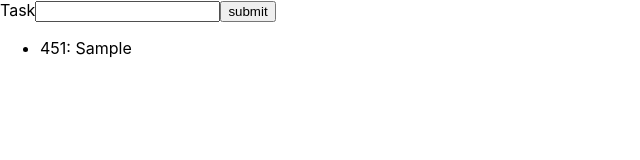
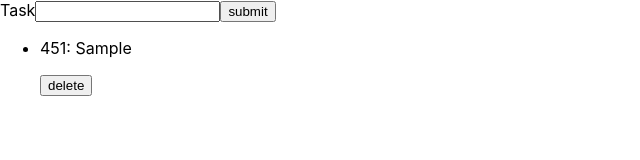
Before and after one commit to gcamaci/firstReactApp, a React (Create React App) app: page / in a window 1280 px wide. Both pictures are taken after typing "Sample" into the empty fields and a click on the button "submit". Shown: the top 160 px of the page, without its empty margins (0-640 px from the left). Built offline with nearby package versions, Linux system fonts and the light colour scheme.

Commit message:
delete tasks, learned about prevState

```diff
--- a/src/App.js
+++ b/src/App.js
@@ -15,6 +15,7 @@ class App extends Component {
     }
     this.onTaskChange = this.onTaskChange.bind(this)
     this.pushTasks = this.pushTasks.bind(this)
+    this.deleteTask = this.deleteTask.bind(this)
   }
 
   onTaskChange(e){
@@ -36,6 +37,15 @@ class App extends Component {
     })
   }
 
+  deleteTask(e){
+    const code = parseInt(e.target.id)
+    this.setState(prevState => {
+      return {
+        tasks: prevState.tasks.filter((task) => task.taskId !== code),
+      }
+    })
+  }
+
   render(){
     const {task,tasks} = this.state
 
@@ -51,7 +61,7 @@ class App extends Component {
           />
           <button type='submit'>submit</button>
         </form>
-        <Overview tasks={tasks}/>
+        <Overview tasks={tasks} taskDelete={this.deleteTask}/>
 
 
       </div>
--- a/src/components/Overview.js
+++ b/src/components/Overview.js
@@ -1,12 +1,16 @@
 import React from "react";
 
 const Overview = (props) => {
-    const { tasks } = props
+    const { tasks, taskDelete } = props
 
     return (
         <ul>
             {tasks.map((task) => {
-                return <li key={task.taskId}>{`${task.taskId}: ${task.text}`}</li>;
+                return <li key={task.taskId}>
+                    <p>{`${task.taskId}: ${task.text}`}</p>
+                    <button type="button" id={task.taskId} onClick={taskDelete}>delete</button>
+
+                    </li>;
             })}
         </ul>
     )
```
